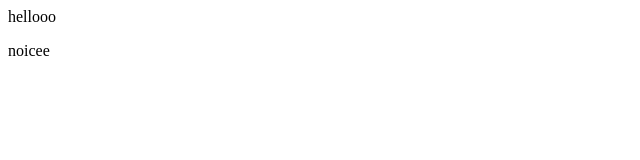
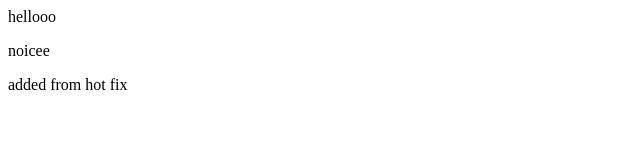
Before and after one commit to Sujithreddy18/demo3, a plain HTML site: page index.html in a window 1280 px wide. Shown: the whole page, without its empty margins (0-640 px from the left). Drawn offline with Linux system fonts and the light colour scheme.

Commit message:
made changes from hotfix

```diff
--- a/index.html
+++ b/index.html
@@ -1,2 +1,3 @@
 <p>hellooo</p>
 <p>noicee</p>
+<p>added from hot fix</p>
```
